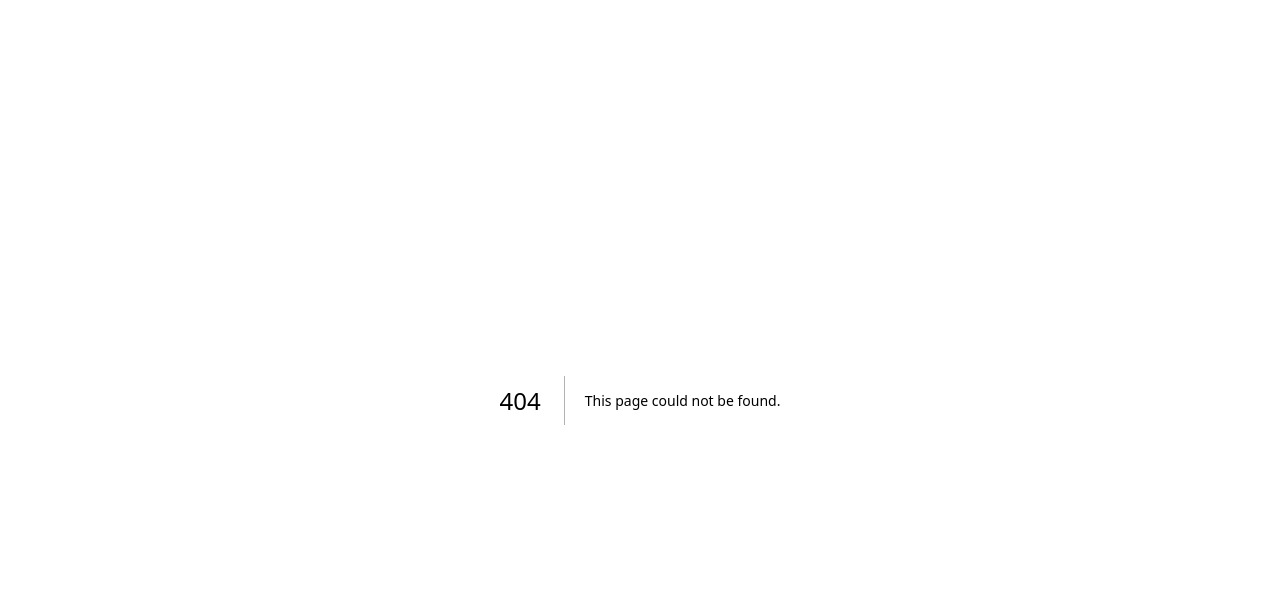
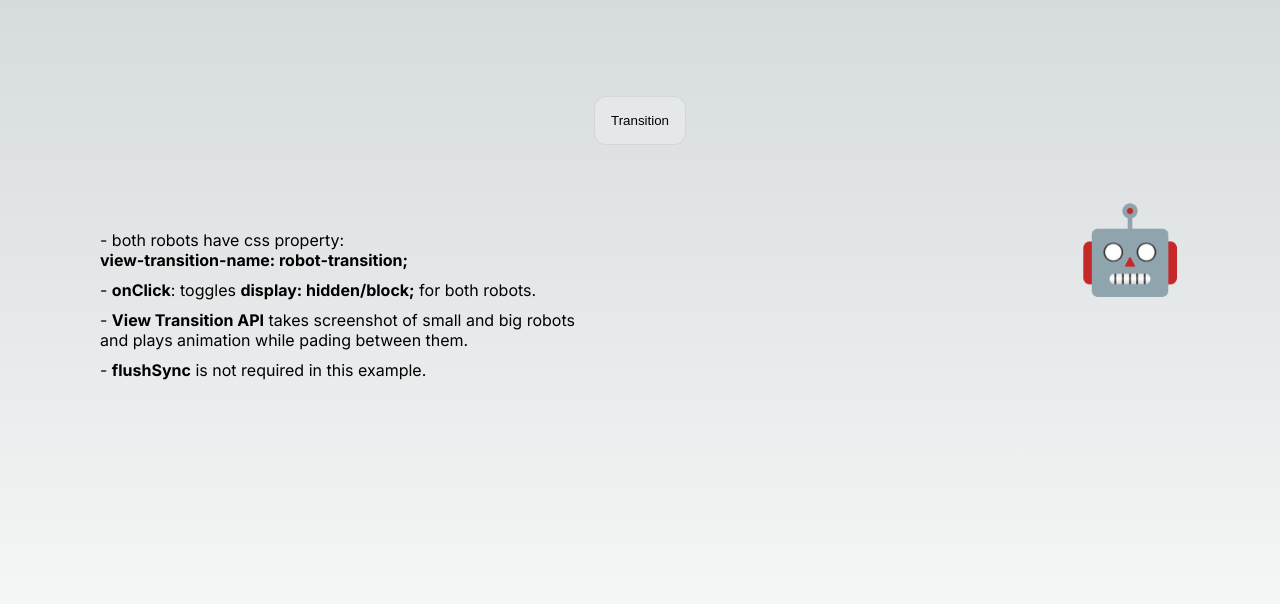
Before and after one commit to msidqi/View-Tansition-API-Nextjs, a Next.js app: page /example-0 in a window 1280 px wide. Before the commit this address had no page. Shown: the top 604 px of the page. Built offline with nearby package versions, Linux system fonts and the light colour scheme.

Commit message:
add example 0

```diff
--- a/src/app/page.module.css
+++ b/src/app/example-0/page.module.css
@@ -16,20 +16,32 @@
   border-radius: var(--border-radius);
 }
 
-.robotImage0 {
+.smallRobotImage {
   view-transition-name: robot-transition;
   position: absolute;
   right: 100px;
-  top: 100px;
+  top: 200px;
   height: 100px;
   width: 100px;
   display: block;
 
 }
 
-.robotImage1 {
+.bigRobotImage {
   view-transition-name: robot-transition;
   height: 300px;
   width: 300px;
   display: none;
 }
+
+.textContainer p {
+  margin-bottom: 10px;
+}
+
+.textContainer {
+  white-space: pre-line;
+  position: absolute;
+  left: 100px;
+  top: 230px;
+  max-width: 500px;
+}
--- /dev/null
+++ b/src/app/example-0/page.tsx
@@ -0,0 +1,65 @@
+"use client";
+import Image from "next/image";
+import styles from "./page.module.css";
+import { useRef } from "react";
+
+export default function Home() {
+  const smallRobot = useRef<HTMLImageElement>(null);
+  const bigRobot = useRef<HTMLImageElement>(null);
+  const onClick = () => {
+    document.startViewTransition(() => {
+      if (smallRobot.current && bigRobot.current) {
+        smallRobot.current.style.display =
+          smallRobot.current.style.display === "none" ? "block" : "none";
+        bigRobot.current.style.display =
+          bigRobot.current.style.display === "block" ? "none" : "block";
+      }
+    });
+  };
+
+  return (
+    <main className={styles.main}>
+      <button type="button" onClick={onClick} className={styles.button}>
+        Transition
+      </button>
+
+      <div className={styles.textContainer}>
+        <p>
+          - both robots have css property:{"\n"}{" "}
+          <b>view-transition-name: robot-transition;</b>
+        </p>
+        <p>
+          - <b>onClick</b>: toggles <b>display: hidden/block;</b> for both
+          robots.
+        </p>
+        <p>
+          - <b>View Transition API</b> takes screenshot of small and big robots
+          and plays animation while pading between them.
+        </p>
+        <p>
+          - <b>flushSync</b> is not required in this example.
+        </p>
+      </div>
+
+      <Image
+        ref={smallRobot}
+        src="/robot.png"
+        alt="Robot image"
+        className={styles.smallRobotImage}
+        width={100}
+        height={100}
+        priority
+      />
+
+      <Image
+        ref={bigRobot}
+        src="/robot.png"
+        alt="Robot image"
+        className={styles.bigRobotImage}
+        width={100}
+        height={100}
+        priority
+      />
+    </main>
+  );
+}
```
Also changed, not shown: src/app/page.tsx (deleted, +0 -47 lines).
